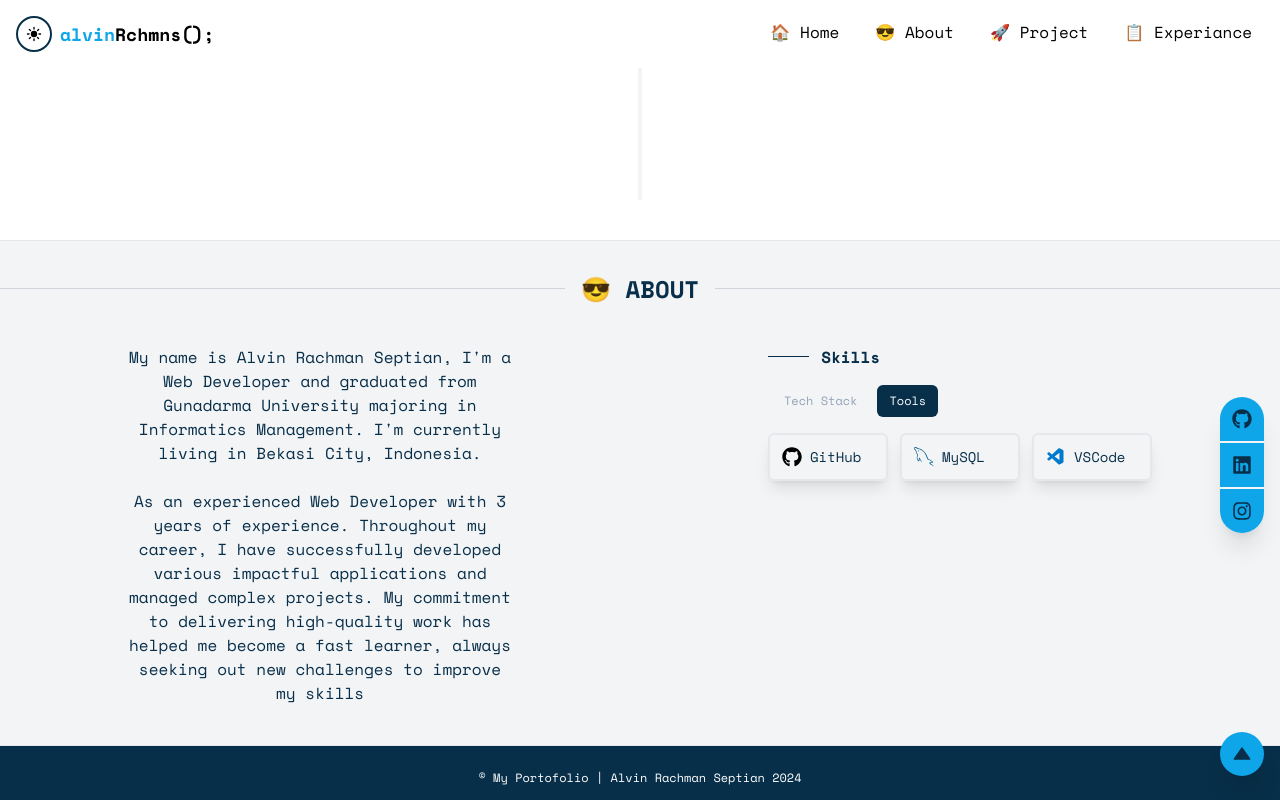
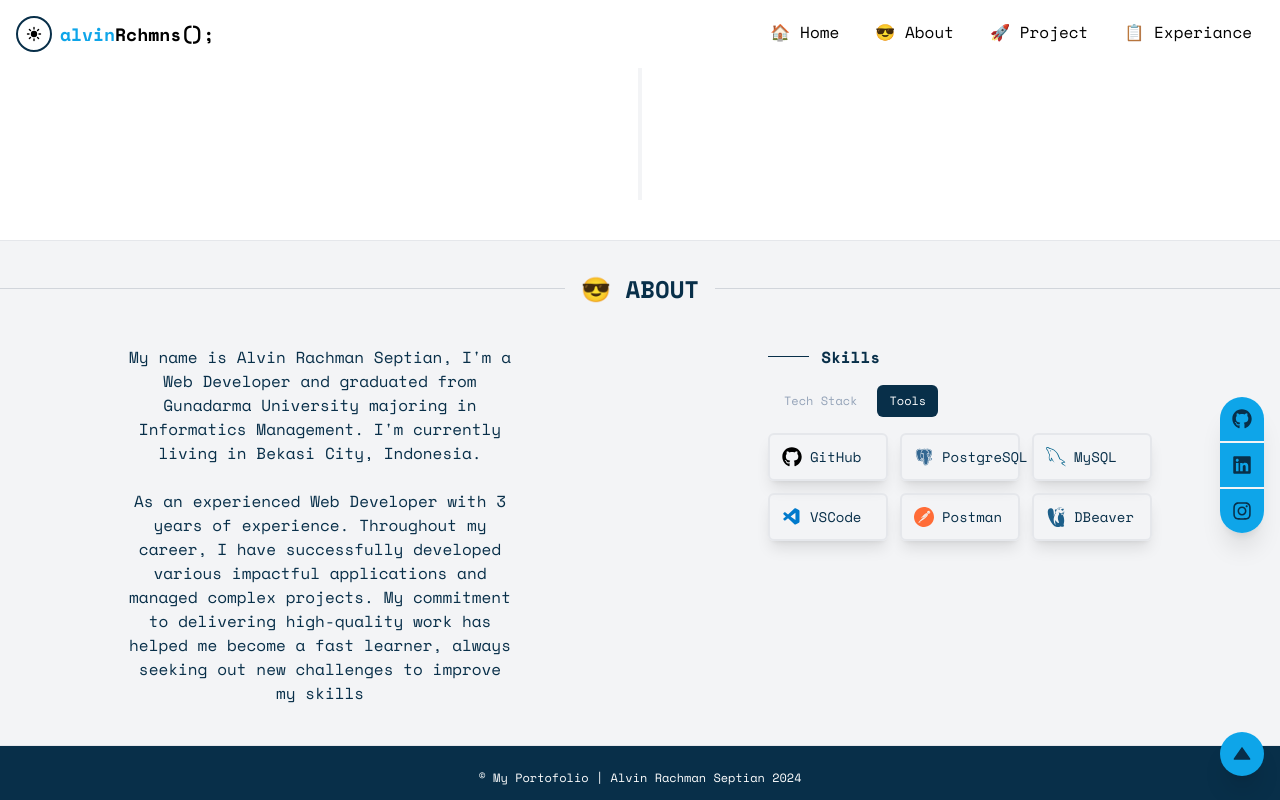
Before and after one commit to alvinrachman99/web-portfolio, a React (Vite) app: page / in a window 1280 px wide. Both pictures are taken after a click on the button "Tools". Shown: the part 1694-2494 px from the top of the page. Built offline with nearby package versions, Linux system fonts and the light colour scheme.

Commit message:
update data about

```diff
--- a/src/data/DataAbout.jsx
+++ b/src/data/DataAbout.jsx
@@ -7,8 +7,11 @@ import { SiJquery } from "react-icons/si";
 import { FaPhp } from "react-icons/fa";
 import { SiJavascript } from "react-icons/si";
 import { FaGithub } from "react-icons/fa";
+import { BiLogoPostgresql } from "react-icons/bi";
 import { GrMysql } from "react-icons/gr";
 import { VscVscode } from "react-icons/vsc";
+import { SiPostman } from "react-icons/si";
+import { SiDbeaver } from "react-icons/si";
 
 export const dataAbout = [
   `My name is Alvin Rachman Septian, I'm a Web Developer and graduated
@@ -25,42 +28,42 @@ export const dataAboutTech = [
   {
     label: "Golang",
     icon: <FaGolang />,
-    bgColor: "#00ADD8"
+    bgColor: "#00ADD8",
   },
   {
     label: "ReactJS",
     icon: <GrReactjs />,
-    bgColor: "#61DAFB"
+    bgColor: "#61DAFB",
   },
   {
     label: "Tailwind",
     icon: <SiTailwindcss />,
-    bgColor: "#38BDF8"
+    bgColor: "#38BDF8",
   },
   {
     label: "Bootstrap",
     icon: <FaBootstrap />,
-    bgColor: "#7952B3"
+    bgColor: "#7952B3",
   },
   {
     label: "Codeigniter",
     icon: <DiCodeigniter />,
-    bgColor: "#E24C2C"
+    bgColor: "#E24C2C",
   },
   {
     label: "Jquery",
     icon: <SiJquery />,
-    bgColor: "#0769AD"
+    bgColor: "#0769AD",
   },
   {
     label: "PHP",
     icon: <FaPhp />,
-    bgColor: "#8993BE"
+    bgColor: "#8993BE",
   },
   {
     label: "Javascript",
     icon: <SiJavascript />,
-    bgColor: "#F7DF1E"
+    bgColor: "#F7DF1E",
   },
 ];
 
@@ -68,16 +71,31 @@ export const dataAboutTools = [
   {
     label: "GitHub",
     icon: <FaGithub />,
-        bgColor: "#000"
+    bgColor: "#000",
+  },
+  {
+    label: "PostgreSQL",
+    icon: <BiLogoPostgresql />,
+    bgColor: "#336791",
   },
   {
     label: "MySQL",
     icon: <GrMysql />,
-        bgColor: "#00618A"
+    bgColor: "#00618A",
   },
   {
     label: "VSCode",
     icon: <VscVscode />,
-        bgColor: "#007ACC"
+    bgColor: "#007ACC",
   },
-]
+  {
+    label: "Postman",
+    icon: <SiPostman />,
+    bgColor: "#FF6C37",
+  },
+  {
+    label: "DBeaver",
+    icon: <SiDbeaver />,
+    bgColor: "#1D5F8A",
+  },
+];
```
Lines whose indentation alone changed are shown as unchanged.
